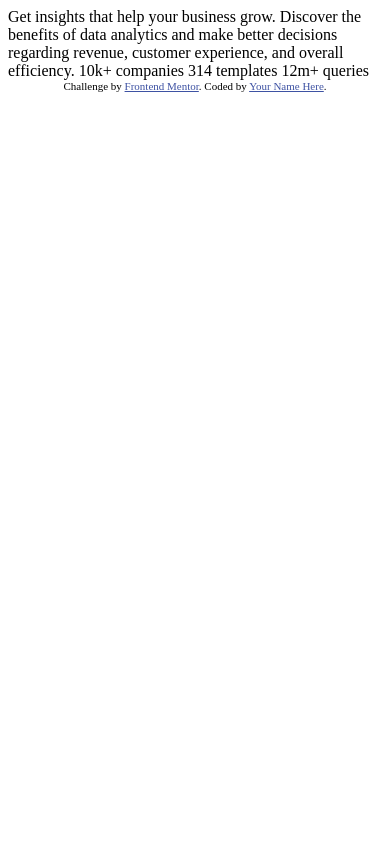
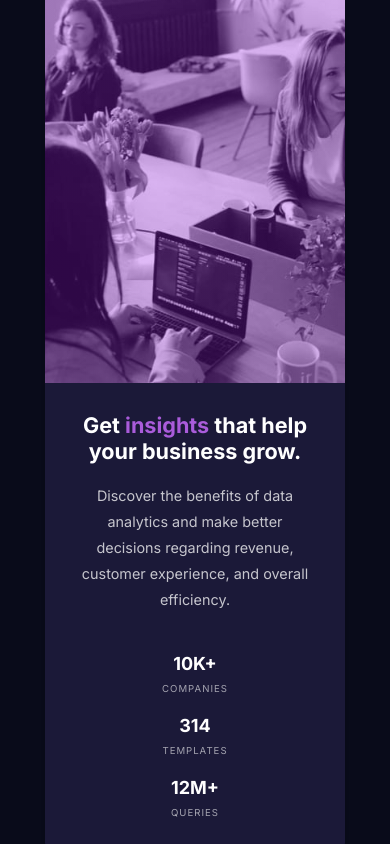
Before and after one commit to Mikiyas6/stats-preview-card-component-main, a plain HTML site: page index.html in a window 390 px wide. Drawn offline with Linux system fonts and the light colour scheme.

Commit message:
A stats preview card component

```diff
--- /dev/null
+++ b/Queries.css
@@ -0,0 +1,102 @@
+/* - Font sizes (px)
+10 / 12 / 14 / 16 / 18 / 20 / 24 / 30 / 36 / 44 / 52 / 62 / 74 / 86 / 98
+
+- Spacing system (px)
+2 / 4 / 8 / 12 / 16 / 24 / 32 / 48 / 64 / 80 / 96 / 128 */
+
+/*  -> we always use em for media queries*/
+
+/* ********************************  */
+/* For Small Laptops(Below 1366px) ->  1366px/16px = 85.375em */
+/* ******************************** */
+@media (max-width: 85.375em) {
+}
+
+/* ********************************  */
+/* For Landscape Tablets(Below 1200px) ->  1200px/16px = 75em */
+/* ******************************** */
+
+@media (max-width: 75em) {
+  /* 9px/16px =  0.5625*/
+  /* font-size Adjustment */
+  html {
+    font-size: 56.25%;
+  }
+}
+
+/* ********************************  */
+/* For Tablet(Below 960px) ->  960px/16px = 60em */
+/* ******************************** */
+@media (max-width: 60em) {
+  /* 8px/16px =  0.5*/
+  /* font-size Adjustment */
+  html {
+    font-size: 50%;
+  }
+}
+
+/* ********************************  */
+/* For Small-Tablets(Below 760px) ->  760px/16px = 47.5em */
+/* ******************************** */
+@media (max-width: 47.5em) {
+  /* 7px/16px =  0.4375*/
+  html {
+    font-size: 43.75%;
+  }
+}
+
+/* ********************************  */
+/* For Phones(Below 560px) ->  560px/16px = 35em */
+/* ******************************** */
+@media (max-width: 35em) {
+  /* 6px/16px =  37.5*/
+  html {
+    font-size: 37.5%;
+  }
+  .stats-card {
+    grid-template-columns: 1fr;
+    grid-template-rows: 5fr 6fr;
+    width: 50rem;
+  }
+  .stats-card-content-box {
+    grid-row: 2 / 3;
+    display: flex;
+    flex-direction: column;
+    align-items: center;
+    justify-content: center;
+    text-align: center;
+    padding: 5rem;
+  }
+  .stats-card-img-box {
+    background-image: linear-gradient(
+        to right bottom,
+        rgba(147, 15, 230, 0.3),
+        rgba(152, 34, 226, 0.3)
+      ),
+      url(./images/image-header-mobile.jpg);
+    background-size: cover;
+  }
+  .stats-card-heading {
+    width: fit-content;
+  }
+  .stats-card-description {
+    font-size: 2.4rem;
+    width: fit-content;
+  }
+  .stats-result-boxes {
+    display: flex;
+    flex-direction: column;
+    align-items: center;
+    gap: 4rem;
+  }
+  .stats-result-box {
+    align-items: center;
+    gap: 0.8rem;
+  }
+  .stats-number {
+    font-size: 3rem;
+  }
+  .stats-type {
+    font-size: 1.6rem;
+  }
+}
--- a/index.html
+++ b/index.html
@@ -1,33 +1,56 @@
 <!DOCTYPE html>
 <html lang="en">
   <head>
-  <meta charset="UTF-8">
-  <meta name="viewport" content="width=device-width, initial-scale=1.0"> <!-- displays site properly based on user's device -->
+    <meta charset="UTF-8" />
+    <meta name="viewport" content="width=device-width, initial-scale=1.0" />
+    <meta http-equiv="X-UA-Compatible" content="" />
 
-  <link rel="icon" type="image/png" sizes="32x32" href="./images/favicon-32x32.png">
-
+    <link
+      rel="icon"
+      type="image/png"
+      sizes="32x32"
+      href="./images/favicon-32x32.png"
+    />
+    <link rel="preconnect" href="https://fonts.googleapis.com" />
+    <link rel="preconnect" href="https://fonts.gstatic.com" crossorigin />
+    <link
+      href="https://fonts.googleapis.com/css2?family=Inter:wght@100..900&family=Lexend+Deca:wght@100..900&display=swap"
+      rel="stylesheet"
+    />
+    <link rel="stylesheet" href="./style.css" />
+    <link rel="stylesheet" href="./Queries.css" />
     <title>Frontend Mentor | Stats preview card component</title>
-
-  <!-- Feel free to remove these styles or customise in your own stylesheet 👍 -->
-  <style>
-    .attribution { font-size: 11px; text-align: center; }
-    .attribution a { color: hsl(228, 45%, 44%); }
-  </style>
   </head>
   <body>
-
-  Get insights that help your business grow.
-
-  Discover the benefits of data analytics and make better decisions regarding revenue, customer
-  experience, and overall efficiency.
-
-  10k+ companies
-  314 templates
-  12m+ queries
-
-  <div class="attribution">
-    Challenge by <a href="https://www.frontendmentor.io?ref=challenge" target="_blank">Frontend Mentor</a>.
-    Coded by <a href="#">Your Name Here</a>.
+    <div class="stats-card">
+      <div class="stats-card-content-box">
+        <h1 class="stats-card-heading">
+          Get <span>insights</span> that help your business grow.
+        </h1>
+        <p class="stats-card-description">
+          Discover the benefits of data analytics and make better decisions
+          regarding revenue, customer experience, and overall efficiency.
+        </p>
+        <div class="stats-result-boxes">
+          <div class="stats-result-box">
+            <p class="stats-number">10k+</p>
+            <p class="stats-type">companies</p>
+          </div>
+          <div class="stats-result-box">
+            <p class="stats-number">314</p>
+            <p class="stats-type">templates</p>
+          </div>
+          <div class="stats-result-box">
+            <p class="stats-number">12m+</p>
+            <p class="stats-type">queries</p>
+          </div>
+        </div>
+      </div>
+      <div
+        class="stats-card-img-box"
+        role="img"
+        aria-label="3 Women in a working space"
+      ></div>
     </div>
   </body>
 </html>
--- /dev/null
+++ b/style.css
@@ -0,0 +1,161 @@
+/*
+--- 01 TYPOGRAPHY SYSTEM
+
+- Font sizes (px)
+10 / 12 / 14 / 16 / 18 / 20 / 24 / 30 / 36 / 44 / 52 / 62 / 74 / 86 / 98
+
+-- Default-Font-size: 15px
+
+- Font weights
+  - Inter
+    Default: 400
+    Bold: 700
+
+  - Lexend+Deca
+    Default: 400
+
+
+- Family: [Inter](https://fonts.google.com/specimen/Inter)
+
+- Family: [Lexend Deca](https://fonts.google.com/specimen/Lexend+Deca)
+
+- Line heights
+Default: 1
+Small: 1.05
+Medium: 1.2
+Paragraph default: 1.6
+
+- Letter spacing
+-0.5px
+0.75px
+
+--- 02 COLORS
+
+
+### Primary
+
+- Very dark blue (main background): hsl(233, 47%, 7%)
+- Dark desaturated blue (card background): hsl(244, 38%, 16%)
+- Soft violet (accent): hsl(277, 64%, 61%)
+
+### Neutral
+
+- White (main heading, stats): hsl(0, 0%, 100%)
+- Slightly transparent white (main paragraph): hsla(0, 0%, 100%, 0.75)
+- Slightly transparent white (stat headings): hsla(0, 0%, 100%, 0.6)
+
+--- 05 SHADOWS
+
+  box-shadow: rgba(0, 0, 0, 0.16) 0px 1px 4px;
+
+--- 06 BORDER-RADIUS
+
+Default: 9px
+Medium: 11px
+
+--- 07 WHITESPACE
+
+- Spacing system (px)
+2 / 4 / 8 / 12 / 16 / 24 / 32 / 48 / 64 / 80 / 96 / 128
+*/
+:root {
+  --Very-dark-blue-main-background: hsl(233, 47%, 7%);
+  --Dark-desaturated-blue-card-background: hsl(244, 38%, 16%);
+  --Soft-violet-accent: hsl(277, 64%, 61%);
+  --White-main-heading-stats: hsl(0, 0%, 100%);
+  --Slightly-transparent-white-main-paragraph: hsla(0, 0%, 100%, 0.75);
+  --Slightly-transparent-white-stat-headings: hsla(0, 0%, 100%, 0.6);
+}
+*,
+*::before,
+*::after {
+  padding: 0;
+  margin: 0;
+  box-sizing: border-box;
+}
+html {
+  font-size: 62.5%;
+}
+html,
+body {
+  height: 100%;
+  width: 100%;
+  overflow-x: hidden;
+}
+body {
+  line-height: 1;
+  font-size: 1.5rem;
+  font-weight: 400;
+  background: var(--Very-dark-blue-main-background);
+  display: flex;
+  align-items: center;
+  justify-content: center;
+  font-family: "Inter", sans-serif;
+  padding: 4rem;
+}
+.stats-card {
+  max-width: 120rem;
+  display: grid;
+  grid-template-columns: repeat(2, 1fr);
+  background: var(--Dark-desaturated-blue-card-background);
+  box-shadow: rgba(0, 0, 0, 0.16) 0px 1px 4px;
+  overflow: hidden;
+  border-radius: 5px;
+}
+.stats-card-content-box {
+  display: flex;
+  flex-direction: column;
+  padding: 6rem;
+}
+
+.stats-card-heading {
+  color: var(--White-main-heading-stats);
+  line-height: 1.2;
+  font-weight: 700;
+  font-size: 3.6rem;
+  width: 45rem;
+  margin-bottom: 3rem;
+}
+.stats-card-heading span {
+  color: var(--Soft-violet-accent);
+}
+.stats-card-description {
+  color: var(--Slightly-transparent-white-main-paragraph);
+  line-height: 1.8;
+  margin-bottom: 7rem;
+  width: 37rem;
+}
+.stats-result-boxes {
+  display: flex;
+  align-items: center;
+  gap: 6rem;
+}
+.stats-result-box {
+  display: flex;
+  flex-direction: column;
+  align-items: start;
+}
+.stats-number {
+  font-size: 2.4rem;
+  text-transform: uppercase;
+  color: var(--White-main-heading-stats);
+  font-weight: 700;
+  margin-bottom: 1rem;
+}
+.stats-type {
+  text-transform: uppercase;
+  color: var(--Slightly-transparent-white-stat-headings);
+  letter-spacing: 1px;
+  font-size: 1.2rem;
+}
+.stats-card-img-box {
+  background-image: linear-gradient(
+      to right bottom,
+      rgba(147, 15, 230, 0.3),
+      rgba(152, 34, 226, 0.3)
+    ),
+    url(./images/image-header-desktop.jpg);
+  background-size: cover;
+  background-position: center;
+  min-height: 100%;
+}
```
Also changed, not shown: 2 other files. Lines whose indentation alone changed are shown as unchanged.
